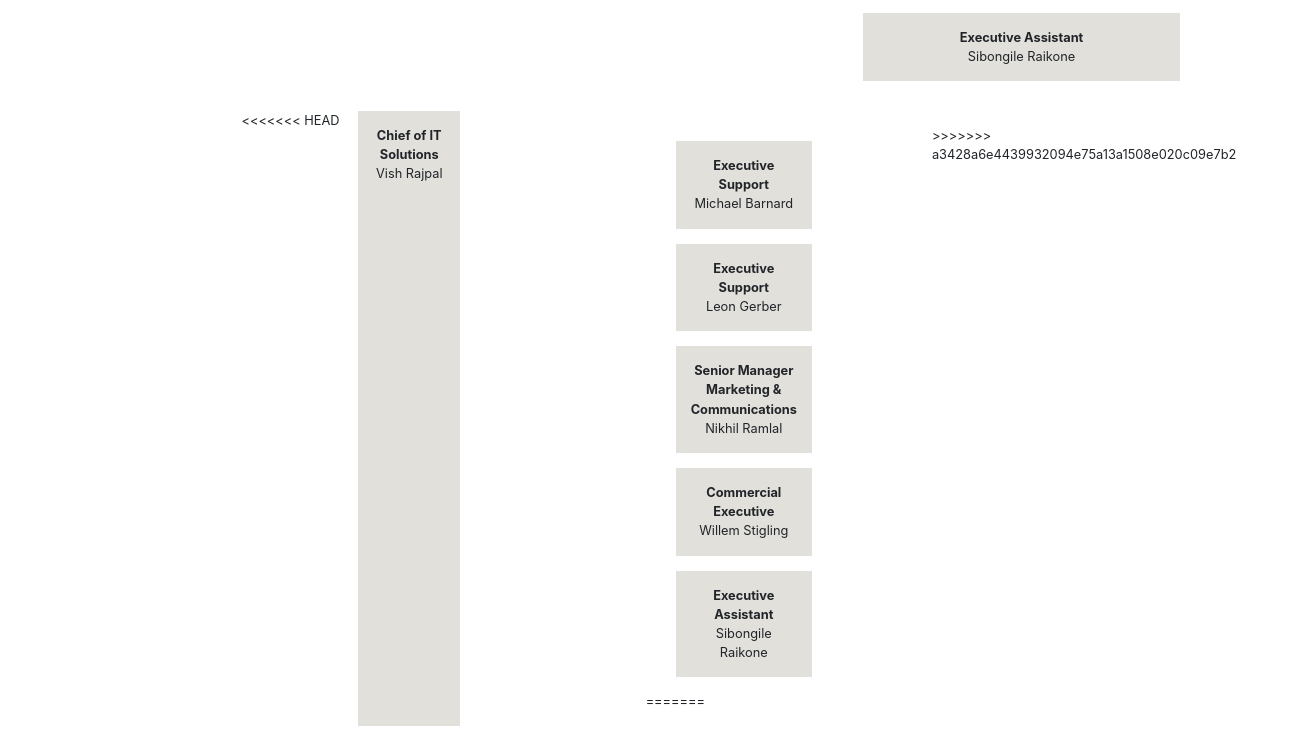
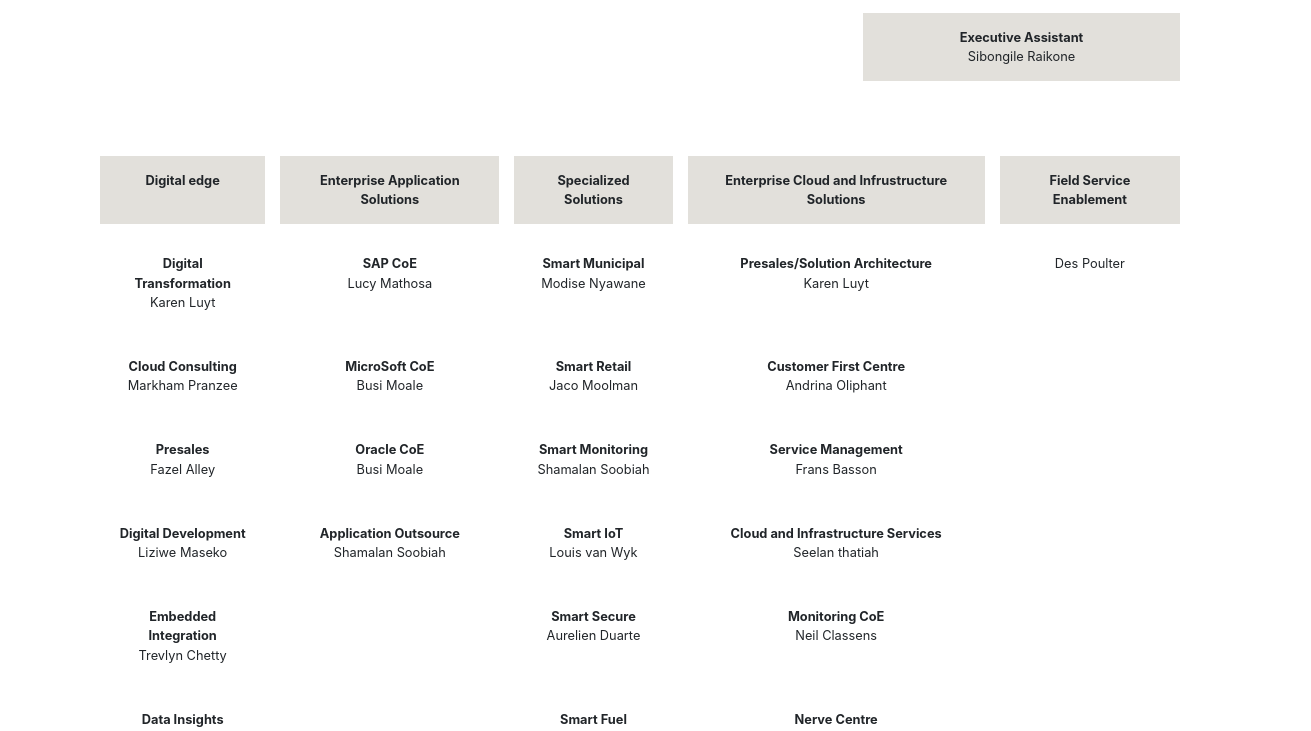
Before and after one commit to Zupirio/ITS-structure, an Angular app: page /structure in a window 1280 px wide. Shown: the part 573-1304 px from the top of the page, 1311 px wide, since content can reach past the window. Built offline with nearby package versions, Linux system fonts and the light colour scheme.

Commit message:
zanele's code intergrated on the modal

```diff
--- a/src/app/structure/structure.component.html
+++ b/src/app/structure/structure.component.html
@@ -3,7 +3,7 @@
   <h2 style="text-align: center; font-size: 20; padding-top: 2%" >ITS Leadership Structure</h2>
   <br><br><br>
     <div class="container" >
-        <div class="float-xl-left p-5 mt-5"  style="background-color:#cc0000; text-align: center"data-toggle="modal" data-target="#myModal">
+        <div class="float-xl-left p-5 mt-5"  style="background-color:#cc0000; text-align: center" data--toggle="modal" data-target="#myModal">
             <div class="chief"> <b>Chief of IT Solutions</b> </div>
             <div class="vish"> Vish Rajpal </div>
         </div>
@@ -14,31 +14,31 @@
       <table style ="text-align:right">
 
           <tr>
-            <td style="background-color:#e2e0db; text-align: center">
+            <td style="background-color:#e2e0db; text-align: center" data--toggle="modal" data-target="#myModal">
                 <div class="title"> <b>Executive Support</b> </div>
                 <div class="sub">  Michael Barnard </div>
            </td>
             </tr>
           <tr>
-            <td style="background-color:#E2E0DB; text-align: center">
+            <td style="background-color:#E2E0DB; text-align: center" data--toggle="modal" data-target="#myModal">
                 <div class="title"> <b>Executive Support</b> </div>
                 <div class="sub"> Leon Gerber </div>
             </td>
           </tr>
            <tr>
-            <td style="background-color:#E2E0DB; text-align: center">
+            <td style="background-color:#E2E0DB; text-align: center" data--toggle="modal" data-target="#myModal">
                 <div class="title"> <b>Senior Manager Marketing & Communications</b> </div>
                 <div class="sub">  Nikhil Ramlal </div>
             </td>
           </tr>
            <tr>
-            <td style="background-color:#E2E0DB; text-align: center">
+            <td style="background-color:#E2E0DB; text-align: center" data--toggle="modal" data-target="#myModal">
                 <div class="title"> <b>Commercial Executive</b> </div>
                 <div class="sub">  Willem Stigling </div>
             </td>
           </tr>
            <tr>
-            <td style="background-color:#E2E0DB; text-align: center">
+            <td style="background-color:#E2E0DB; text-align: center" data--toggle="modal" data-target="#myModal">
                 <div class="title"> <b>Executive Assistant</b> </div>
                 <div class="sub">  Sibongile Raikone </div>
             </td>
@@ -52,56 +52,11 @@
   <table class="table">
     <tr>
       <td></td>
-<<<<<<< HEAD
-      <td style="background-color:#e2e0db; text-align: center" data-toggle="modal" data-target="#myModal">
-          <div class="title"> <b>Chief of IT Solutions</b> </div>
-          <div class="sub"> Vish Rajpal </div>
-      </td>
-      <td></td>
-      <td>
-
-          <div class="container">
-              <table style ="text-align:right">
-
-                  <tr>
-                    <td style="background-color:#e2e0db; text-align: center" data-toggle="modal" data-target="#myModal">
-                        <div class="title"> <b>Executive Support</b> </div>
-                        <div class="sub">  Michael Barnard </div>
-                   </td>
-                    </tr>
-                  <tr>
-                    <td style="background-color:#E2E0DB; text-align: center" data-toggle="modal" data-target="#myModal">
-                        <div class="title"> <b>Executive Support</b> </div>
-                        <div class="sub"> Leon Gerber </div>
-                    </td>
-                  </tr>
-                   <tr>
-                    <td style="background-color:#E2E0DB; text-align: center" data-toggle="modal" data-target="#myModal">
-                        <div class="title"> <b>Senior Manager Marketing & Communications</b> </div>
-                        <div class="sub">  Nikhil Ramlal </div>
-                    </td>
-                  </tr>
-                   <tr>
-                    <td style="background-color:#E2E0DB; text-align: center" data-toggle="modal" data-target="#myModal">
-                        <div class="title"> <b>Commercial Executive</b> </div>
-                        <div class="sub">  Willem Stigling </div>
-                    </td>
-                  </tr>
-                   <tr>
-                    <td style="background-color:#E2E0DB; text-align: center" data-toggle="modal" data-target="#myModal">
-                        <div class="title"> <b>Executive Assistant</b> </div>
-                        <div class="sub">  Sibongile Raikone </div>
-                    </td>
-                  </tr>
-                </table>
-          </div>
-=======
 
       <td></td>
       <td>
 
 
->>>>>>> a3428a6e4439932094e75a13a1508e020c09e7b2
 
       </td>
       <td></td>
```
